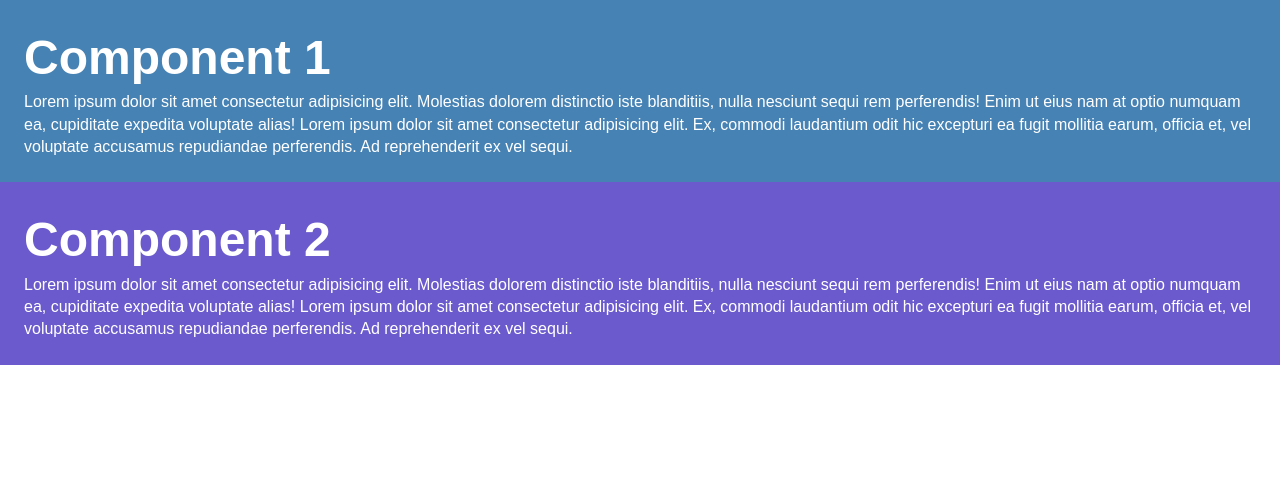
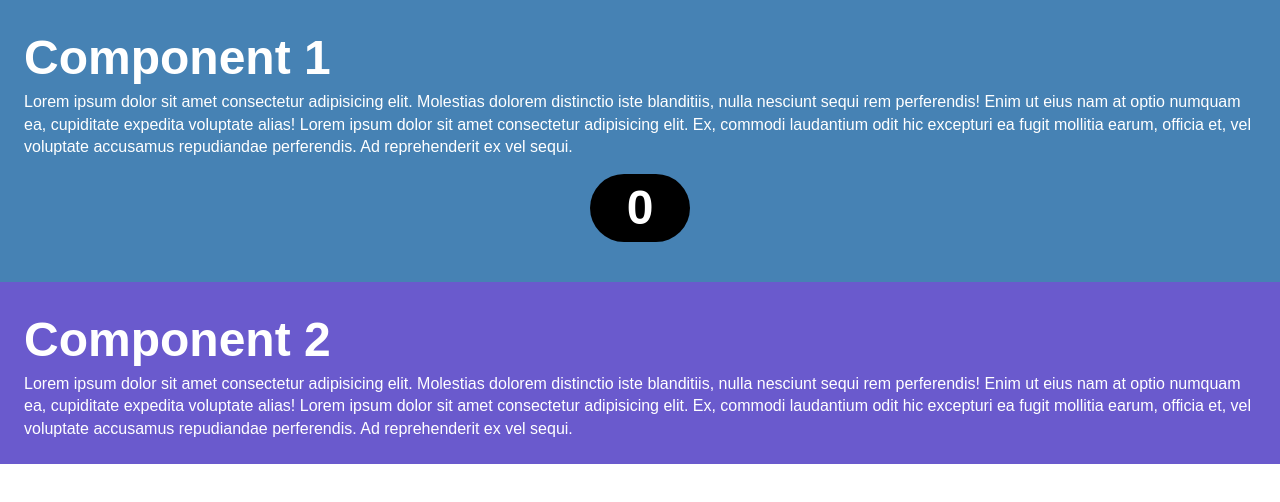
Before and after one commit to EmmanuelOBUjunior/react-spring-animation, a React (Create React App) app: page / in a window 1280 px wide. Shown: the top 502 px of the page. Built offline with nearby package versions, Linux system fonts and the light colour scheme.

Commit message:
Completed component 1 animation

```diff
--- a/src/components/Component1.js
+++ b/src/components/Component1.js
@@ -1,16 +1,35 @@
-import {useSpring, Spring, animated} from 'react-spring'
-import React from 'react'
+import {useSpring, Spring, animated, config} from 'react-spring'
+import React, { useState } from 'react'
 
 const Component1 = () => {
 	const props = useSpring({
 		to: {opacity: 1, marginTop: 0},
 		from: {opacity: 0, marginTop: -300}
 	})
+	function Number() {
+		const [flip, set] = useState(false)
+		const {number} = useSpring({
+			reset: true,
+			reverse: flip,
+			from: {number: 0},
+			number: 10,
+			delay: 200,
+			config: config.molasses,
+			onRest: () => set(!flip),
+		})
+		return <animated.div>{number.to(n => n.toFixed())}</animated.div>
+	}
+
   return (
 	<animated.div style = {props}>
 		<div style={c1Style}>
 			<h1>Component 1</h1>
 			<p>Lorem ipsum dolor sit amet consectetur adipisicing elit. Molestias dolorem distinctio iste blanditiis, nulla nesciunt sequi rem perferendis! Enim ut eius nam at optio numquam ea, cupiditate expedita voluptate alias! Lorem ipsum dolor sit amet consectetur adipisicing elit. Ex, commodi laudantium odit hic excepturi ea fugit mollitia earum, officia et, vel voluptate accusamus repudiandae perferendis. Ad reprehenderit ex vel sequi.</p>
+			<div style={c1Counter}>
+				<h1>
+					{Number()}
+				</h1>
+			</div>
 		</div>
 	</animated.div>
   )
```
